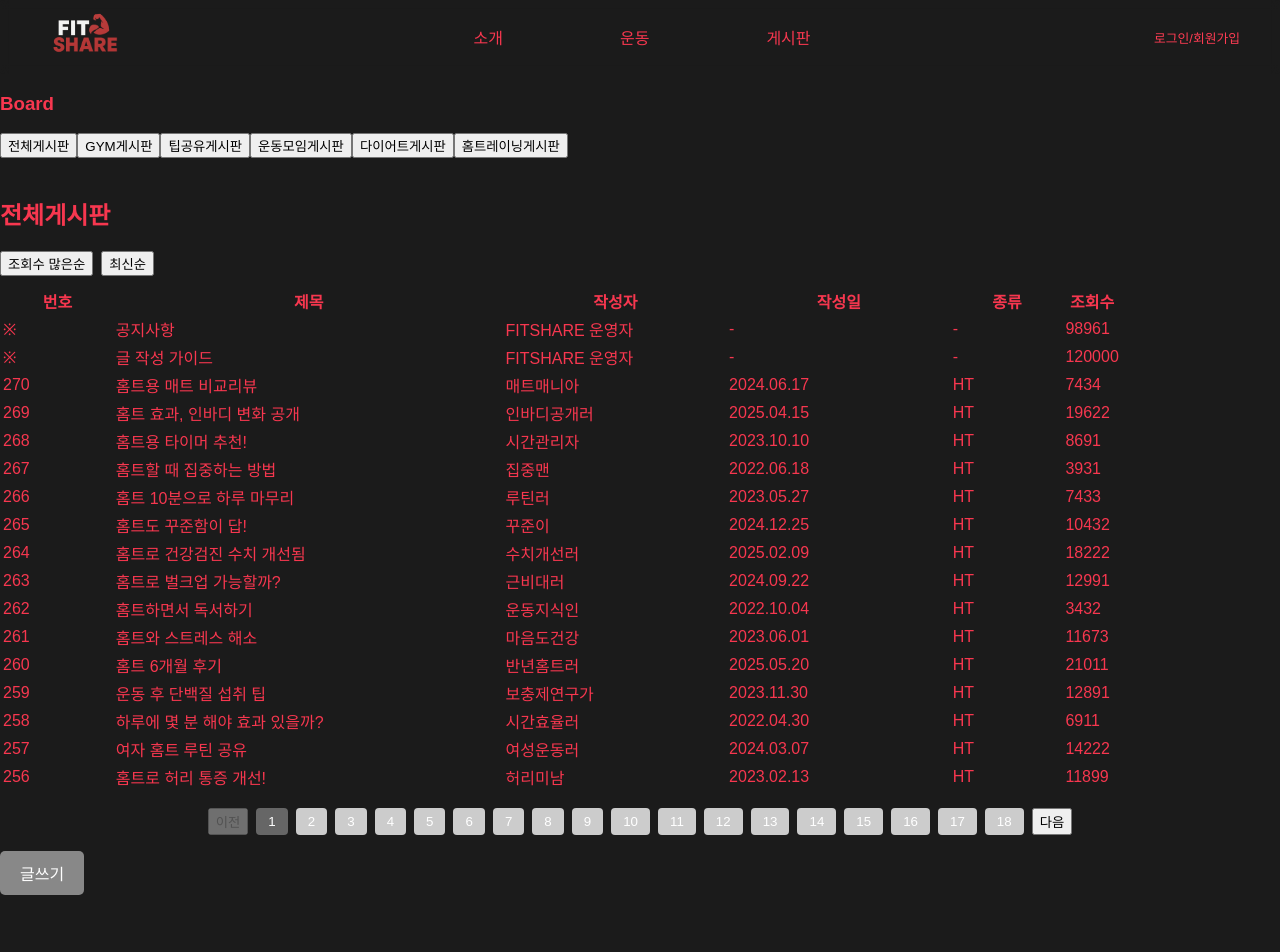
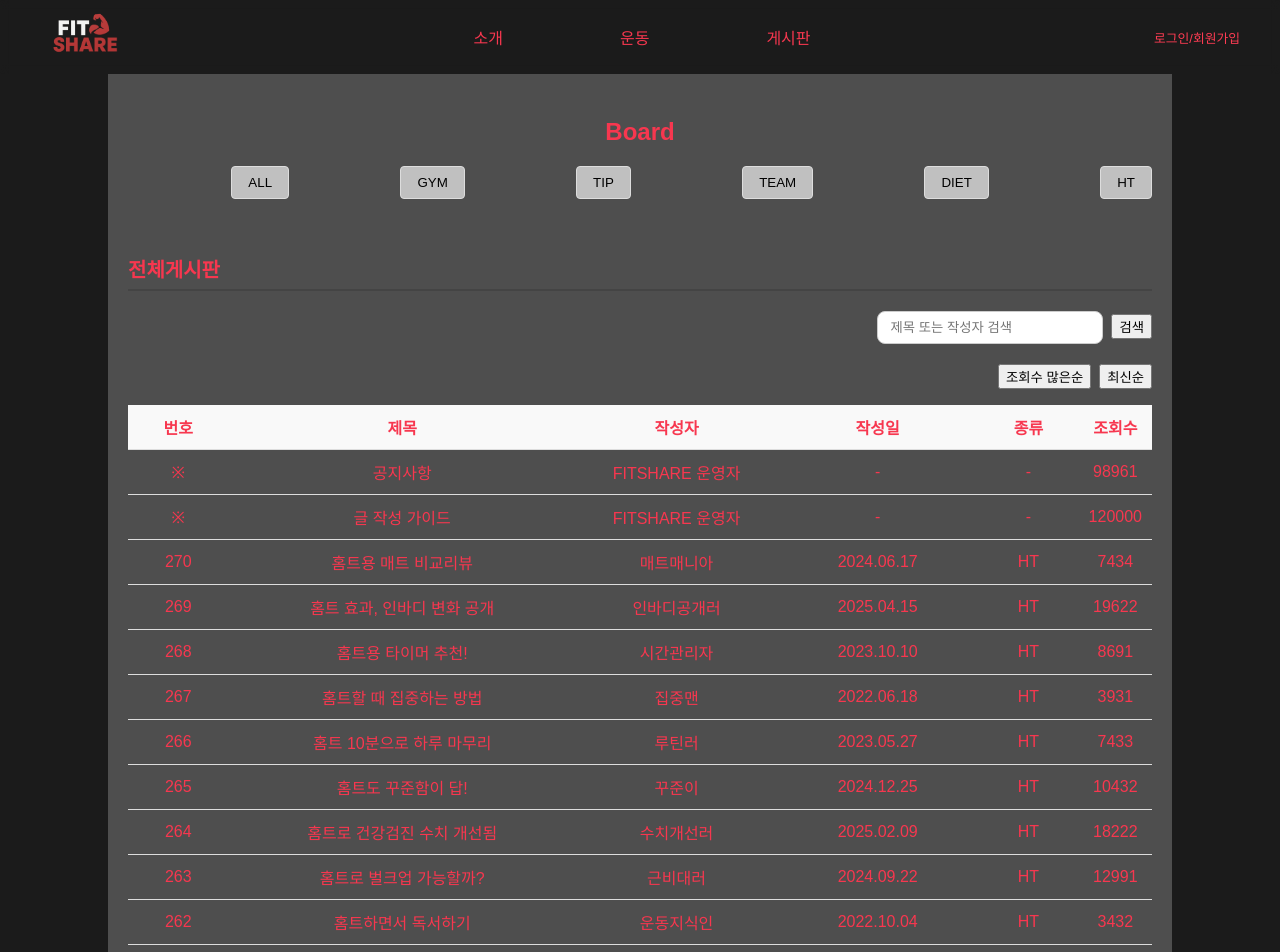
Before and after one commit to kang162002/fitshare, a React (Create React App) app: page /Board_all in a window 1280 px wide. Shown: the top 952 px of the page. Before the commit the page ends 895 px from the top, so only its background shows below. Built offline with nearby package versions, Linux system fonts and the light colour scheme.

Commit message:
게시판 구현하기(버튼,검색창)

```diff
--- a/src/board/Board_all.css
+++ b/src/board/Board_all.css
@@ -0,0 +1,70 @@
+.board-body {
+    width: 100%;
+    max-width: 1024px;
+    margin: 0 auto;
+    padding: 20px;
+    background: rgb(78, 78, 78);
+}
+
+.board-header h3 {
+    font-size: 24px;
+    margin-bottom: 20px;
+    text-align: center;
+}
+
+.board-nav {
+    display: flex;
+    gap: 8px;
+    margin-bottom: 20px;
+}
+
+.board-nav button {
+    padding: 8px 16px;
+    background-color: silver;
+    border: 1px solid #ddd;
+    cursor: pointer;
+    border-radius: 4px;
+    margin-left: auto;
+}
+
+.board-outer h2 {
+    margin-bottom: 10px;
+    border-bottom: 2px solid #444;
+    padding-bottom: 6px;
+    font-size: 20px;
+}
+
+.board-list-table {
+    width: 100%;
+    border-collapse: collapse;
+    margin-top: 10px;
+}
+
+.board-list-table th,
+.board-list-table td {
+    border-bottom: 1px solid #ddd;
+    text-align: center;
+    padding: 10px;
+}
+
+.board-list-table th {
+    background-color: #f9f9f9;
+    font-weight: bold;
+}
+
+.board-page {
+    margin-top: 20px;
+    display: flex;
+    justify-content: center;
+    gap: 5px;
+
+}
+
+.board-button {
+    padding: '8px 12px';
+        background-color: '#007bff';
+        color: 'white';
+        border: 'none';
+        border-radius: '8px';
+        cursor: 'pointer'
+}
--- a/src/board/Board_all.js
+++ b/src/board/Board_all.js
@@ -1,7 +1,10 @@
+import './Board_all.css';
 import { useState } from "react";
 import { POSTS_PER_PAGE } from './constants';
 import { Navigate, useNavigate } from "react-router";
 import allPosts from './Posts';
+
+
 
 
 
@@ -12,6 +15,9 @@ export default function Board_all() {
             const [selectedBoard, setSelectedBoard] = useState("all");
             const [sortType, setSortType] = useState("id"); // 'id', 'views', 'date'
             const [currentPage, setCurrentPage] = useState(1);
+            const [searchKeyword,setSearchKeyword] = useState("");
+            const[appliedKeyword, setAppliedKeyword] = useState("");
+
 
 
 
@@ -26,17 +32,21 @@ export default function Board_all() {
             return false;
         });
 
+
+
     const sortedPosts = [ ...filteredPosts ].sort((a, b) => {
         if (sortType === "views") return b.views - a.views;
         if (sortType === "date") return new Date(b.date) - new Date(a.date);
         return b.id - a.id;
     });
 
+    const searchedPosts = sortedPosts.filter(post =>
+        post.title.toLowerCase().includes(appliedKeyword.toLowerCase()) ||
+        post.writer.toLowerCase().includes(appliedKeyword.toLowerCase())
+    );
 
-
-    const totalPages = Math.ceil(sortedPosts.length / POSTS_PER_PAGE);
-
-    const paginatedPosts = sortedPosts.slice((currentPage - 1) * POSTS_PER_PAGE, currentPage * POSTS_PER_PAGE);
+    const totalPages = Math.ceil(searchedPosts.length / POSTS_PER_PAGE);
+    const paginatedPosts = searchedPosts.slice((currentPage - 1) * POSTS_PER_PAGE, currentPage * POSTS_PER_PAGE);
 
     const boardTitles = {
         all: "전체게시판",
@@ -50,7 +60,17 @@ export default function Board_all() {
     const handlePageChange = (pageNum) => {
         if (pageNum < 1 || pageNum > totalPages) return;
         setCurrentPage(pageNum);
-        window.scrollTo({ top: 0, behavior: 'smooth' });
+    };
+
+    const getPageNumbers = () => {
+        const totalButtons = 5;
+        const currentGroup = Math.floor((currentPage -1) / totalButtons);
+        let start = currentGroup * totalButtons +1;
+        let end = Math.min(start + totalButtons -1, totalPages);
+
+
+
+        return Array.from({ length: end - start + 1 }, (_, i) => start + i);
     };
 
     return (
@@ -60,22 +80,56 @@ export default function Board_all() {
             </div>
 
             <div className='board-nav'>
-                <button onClick={() => setSelectedBoard("all")}>전체게시판</button>
-                <button onClick={() => setSelectedBoard("gym")}>GYM게시판</button>
-                <button onClick={() => setSelectedBoard("tips")}>팁공유게시판</button>
-                <button onClick={() => setSelectedBoard("sports")}>운동모임게시판</button>
-                <button onClick={() => setSelectedBoard("diet")}>다이어트게시판</button>
-                <button onClick={() => setSelectedBoard("ht")}>홈트레이닝게시판</button>
+                <button onClick={() => setSelectedBoard("all")}>ALL</button>
+                <button onClick={() => setSelectedBoard("gym")}>GYM</button>
+                <button onClick={() => setSelectedBoard("tips")}>TIP</button>
+                <button onClick={() => setSelectedBoard("sports")}>TEAM</button>
+                <button onClick={() => setSelectedBoard("diet")}>DIET</button>
+                <button onClick={() => setSelectedBoard("ht")}>HT</button>
             </div>
 
             <div className='board-outer'>
                 <br />
                 <h2>{boardTitles[ selectedBoard ]}</h2>
 
-                <div style={{ marginBottom: '10px' }}>
+        <div className='board-search' style={{margin:'20px 0', textAlign:'right'}}>
+            <input
+                type='text'
+                placeholder='제목 또는 작성자 검색'
+                value={searchKeyword}
+                onChange={(e)=> setSearchKeyword(e.target.value)}
+                onKeyDown={(e) =>{
+                    if(e.key === 'Enter') {
+                        setAppliedKeyword(searchKeyword);
+                        setSearchKeyword("");
+                        setCurrentPage(1);
+                    }
+                }}
+
+                style={{
+                    padding:'8px 12px',
+                    border:'1px solid #ccc',
+                    borderRadius: '8px',
+                    width:'200px',
+                    marginRight:'8px'
+                }}
+                />
+                    <button className='board-button' onClick={()=>{
+                        setAppliedKeyword(searchKeyword);
+                        setSearchKeyword("");
+                        setCurrentPage(1);
+                    }}
+
+                        >
+                        검색
+                    </button>
+                </div>
+
+                <div className='board-search' style={ {marginBottom: '16px', textAlign:'right'} }>
                     <button onClick={() => { setSortType("views"); setCurrentPage(1); }} style={{ marginRight: '8px' }}>조회수 많은순</button>
                     <button onClick={() => { setSortType("date"); setCurrentPage(1); }}>최신순</button>
                 </div>
+
 
                 <table className='board-list-table'>
                     <thead>
@@ -123,44 +177,30 @@ export default function Board_all() {
                     </tbody>
                 </table>
 
+
                 {/* 페이지네이션 */}
-                <div style={{ marginTop: '16px', display: 'flex', justifyContent: 'center', gap: '8px' }}>
-                    <button
-                        onClick={() => handlePageChange(currentPage - 1)}
-                        disabled={currentPage === 1}
-                        style={{ cursor: currentPage === 1 ? 'default' : 'pointer' }}
-                    >
-                        이전
-                    </button>
+                <div className="board-page">
 
-                    {Array.from({ length: totalPages }, (_, index) => (
+                    <button onClick={()=> handlePageChange(1)} disabled={currentPage ===1}>처음</button>
+                    <button onClick={() => handlePageChange(currentPage - 1)} disabled={currentPage === 1}>이전</button>
+
+                    {getPageNumbers().map((pageNum) => (
                         <button
-                            key={index + 1}
-                            onClick={() => handlePageChange(index + 1)}
-                            style={{
-                                backgroundColor: currentPage === index + 1 ? '#666' : '#ccc',
-                                color: 'white',
-                                border: 'none',
-                                borderRadius: '4px',
-                                cursor: 'pointer',
-                                padding: '6px 12px',
-                            }}
+                            key={pageNum}
+                            onClick={() => handlePageChange(pageNum)}
+                            className={currentPage === pageNum ? 'active-page' : ''}
                         >
-                            {index + 1}
+                            {pageNum}
                         </button>
                     ))}
 
-                    <button
-                        onClick={() => handlePageChange(currentPage + 1)}
-                        disabled={currentPage === totalPages}
-                        style={{ cursor: currentPage === totalPages ? 'default' : 'pointer' }}
-                    >
-                        다음
-                    </button>
+                    <button onClick={() => handlePageChange(currentPage + 1)} disabled={currentPage === totalPages}>다음</button>
+                    <button onClick={() => handlePageChange(totalPages)} disabled={currentPage === totalPages}>마지막</button>
+
                 </div>
 
                 <button
-                    onClick={() => Navigate("/write")}
+                    onClick={() => navigate("/write")}
                     style={{
                         marginTop: '16px',
                         padding: '10px 20px',
--- a/src/board/Posts.js
+++ b/src/board/Posts.js
@@ -29,8 +29,8 @@ const allPosts = {
         { id: 25, title: "트레이너가 되기 위한 여정", writer: "PERSONAL TRAINER", date: "2023.12.30", type: "GYM", views: 66531 },
         { id: 26, title: "근력운동을 해야하는 이유", writer: "방구석헬창", date: "2025.1.29", type: "GYM", views: 62506 },
         { id: 27, title: "바디프로필 도전기", writer: "3주뒤 바디프로필 찍는사람", date: "2025.03.01", type: "GYM", views: 92506 },
-        { id: 28, title: "초보자들을 위한 운동 ", writer: "진다솔", date: "2022.05.11", type: "GYM", views: 9906 },
-        { id: 29, title: "PT를 올바르게 받아야 하는 이유", writer: "진다솔", date: "2023.12.13", type: "GYM", views: 6633 },
+        { id: 28, title: "초보자들을 위한 운동 ", writer: "진다솔(백수)", date: "2022.05.11", type: "GYM", views: 9906 },
+        { id: 29, title: "PT를 올바르게 받아야 하는 이유", writer: "진다솔(백수)", date: "2023.12.13", type: "GYM", views: 6633 },
         { id: 30, title: "상체 근육 강화 루틴", writer: "김동욱(헬스트레이너)", date: "2023.09.01", type: "GYM", views: 78906 },
         { id: 31, title: "하체 운동 완전 정복", writer: "김동욱(헬스트레이너)", date: "2025.04.11", type: "GYM", views: 32506 },
         { id: 32, title: "PT없이 혼자 운동하기", writer: "전직헬창", date: "2020.01.11", type: "GYM", views: 93632 },
@@ -68,7 +68,7 @@ const allPosts = {
         { id: 64, title: "헬스장 정리 방법", writer: "김동욱(헬스트레이너)", date: "2024.07.11", type: "GYM", views: 66911 },
         { id: 65, title: "헬스장 이용고객 주의할 점", writer: "PERSONAL TRAINER", date: "2021.08.15", type: "GYM", views: 92507 },
         { id: 66, title: "GYM 100% 이용하기", writer: "헬스신", date: "2023.02.10", type: "GYM", views: 99863 },
-        { id: 67, title: "알고 고르자 GYM", writer: "진다솔", date: "2018.12.09", type: "GYM", views: 61406 },
+        { id: 67, title: "알고 고르자 GYM", writer: "진다솔(백수)", date: "2018.12.09", type: "GYM", views: 61406 },
         { id: 68, title: "GYM 운동화 추천", writer: "운동패션", date: "2023.08.14", type: "GYM", views: 55595 },
         { id: 69, title: "GYM 머신 이용하는 방법", writer: "PERSONAL TRAINER", date: "2021.11.03", type: "GYM", views: 88741 },
         { id: 70, title: "헬스트레이너와 일반인의 차이점", writer: "PERSONAL TRAINER", date: "2025.1.30", type: "GYM", views: 9863 },
@@ -77,7 +77,7 @@ const allPosts = {
         { id: 73, title: "근육통 줄이는 방법", writer: "이승권(물리치료사)", date: "2024.12.30", type: "TIP", views: 88282 },
         { id: 74, title: "체지방 줄이는 루틴", writer: "체지방상위1%", date: "2024.03.29", type: "TIP", views: 11611 },
         { id: 75, title: "체형에 맞는 운동 선택법", writer: "PERSONAL TRAINER", date: "2021.01.16", type: "TIP", views: 91321 },
-        { id: 76, title: "체중보다 체지방을 체크하자", writer: "진다솔", date: "2016.01.20", type: "TIP", views: 23231 },
+        { id: 76, title: "체중보다 체지방을 체크하자", writer: "진다솔(백수)", date: "2016.01.20", type: "TIP", views: 23231 },
         { id: 77, title: "프로틴 섭취 타이밍", writer: "권현규", date: "2017.12.10", type: "TIP", views: 33333 },
         { id: 78, title: "헬스장 예절 총정리", writer: "헬스예절지킴이", date: "2020.04.30", type: "TIP", views: 99962 },
         { id: 79, title: "팔뚝살 빼는 운동 꿀팁", writer: "팔뚝살 저리가라", date: "2021.11.28", type: "TIP", views: 52521 },
```
